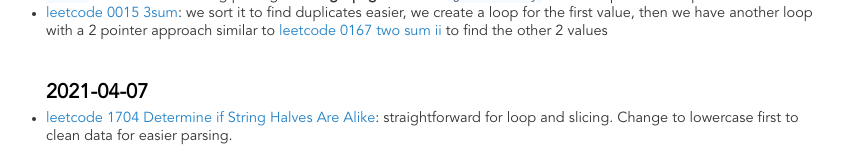
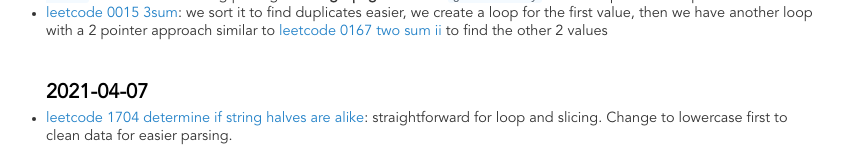
Before and after one commit to jpamata/jpamata.github.io, a Jekyll site: the page built from notes/2021/04.md, in a window 1280 px wide. Shown: the part 735-897 px from the top of the page, without its empty margins (210-1053 px from the left). Built offline with Jekyll 4.4.1, drawn with Linux system fonts in a browser that asks for light colours.

Commit message:
Update 04.md

```diff
--- a/notes/2021/04.md
+++ b/notes/2021/04.md
@@ -26,4 +26,4 @@ title: April 2021
 
 ## 2021-04-07
 
-- [leetcode 1704 Determine if String Halves Are Alike](https://leetcode.com/problems/determine-if-string-halves-are-alike/): straightforward for loop and slicing. Change to lowercase first to clean data for easier parsing.
+- [leetcode 1704 determine if string halves are alike](https://leetcode.com/problems/determine-if-string-halves-are-alike/): straightforward for loop and slicing. Change to lowercase first to clean data for easier parsing.
```
